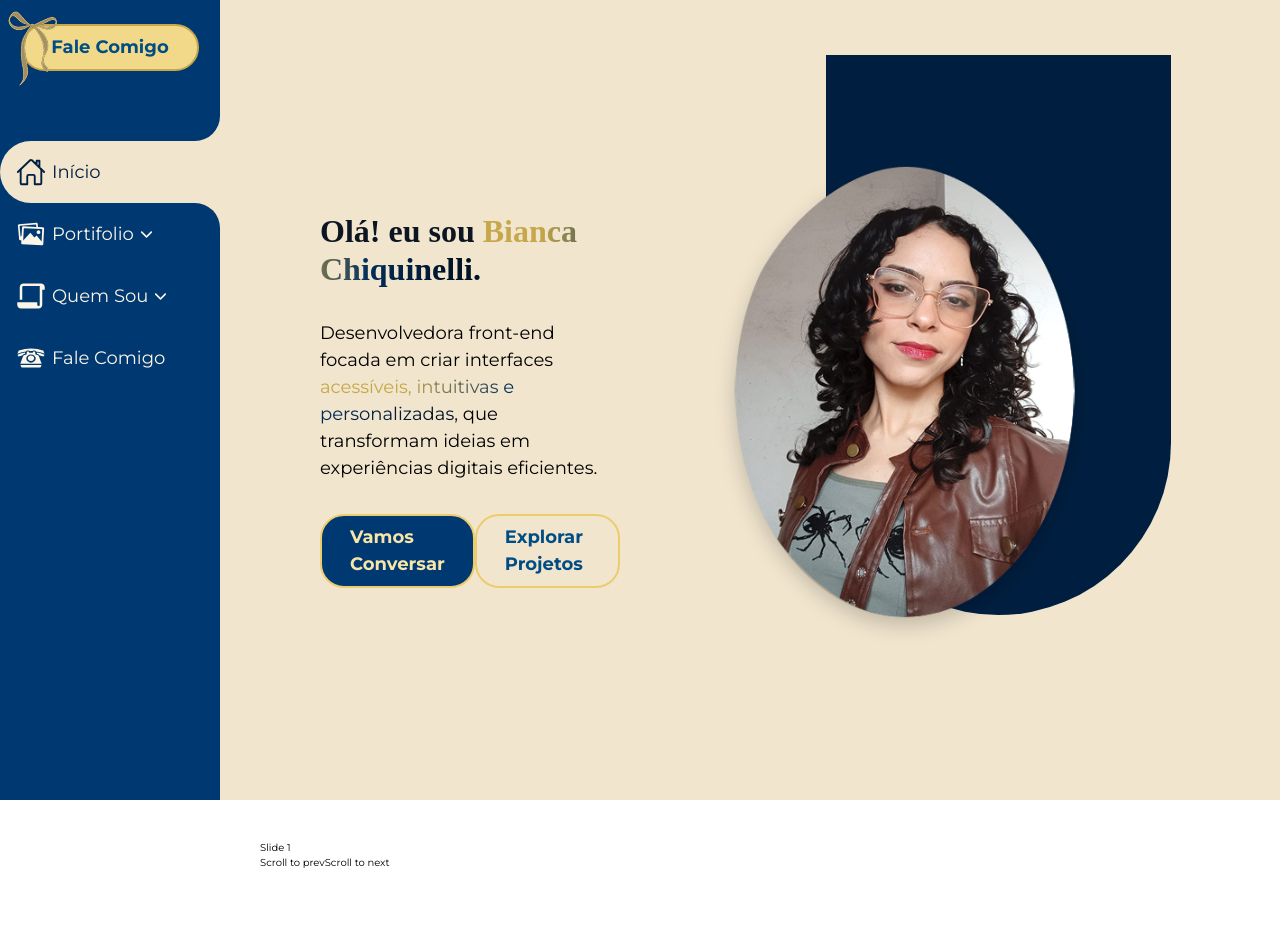
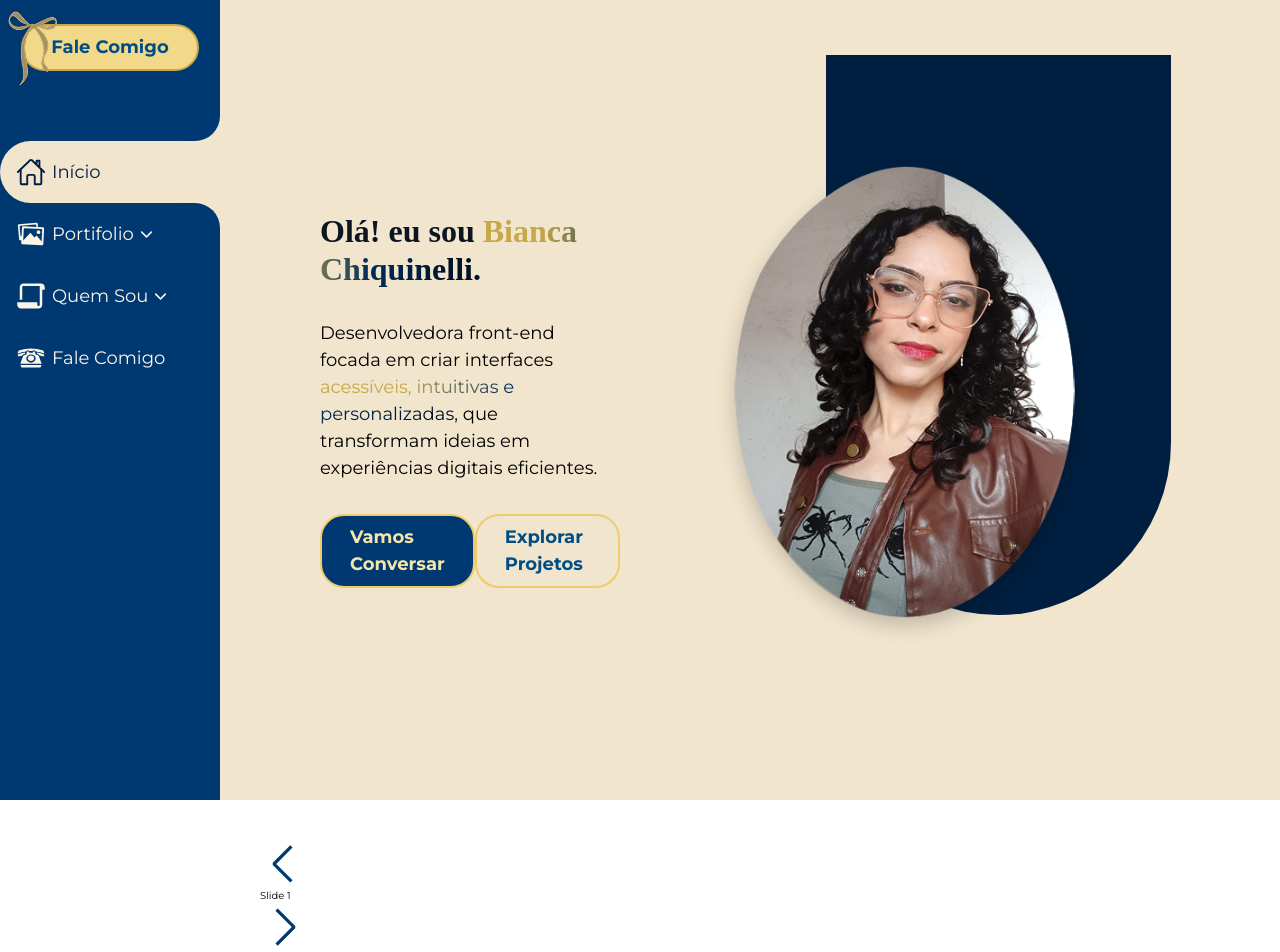
Before and after one commit to chiquinelli-bia/portifolio, a React (Vite) app: page / in a window 1280 px wide. Shown: the top 952 px of the page. Built offline with nearby package versions, Linux system fonts and the light colour scheme; a web font is replaced by a local one.

Commit message:
feat(carouselButton): cria componente button para o carossel e importa

```diff
--- /dev/null
+++ b/src/pages/landingPage/sections/portifolio/gallery/carousel/carouselButton/button.module.css
@@ -0,0 +1,44 @@
+.carouselButton {
+  display: flex;
+  align-items: center;
+  justify-content: center;
+  width: 48px;
+  height: 48px;
+  border: none;
+  background: transparent;
+  cursor: pointer;
+  border-radius: 50%;
+  transition: background-color 0.2s ease;
+}
+
+.carouselButton:hover {
+  background-color: color-mix(
+    in srgb,
+    var(--color-brand-yellow-500) 15%,
+    transparent
+  );
+}
+
+.carouselButton:focus-visible {
+  outline: 2px solid var(--color-brand-yellow-100);
+  outline-offset: 2px;
+}
+
+.icon {
+  color: var(--color-brand-blue-400);
+  min-width: 6rem;
+  min-height: 6rem;
+  transition:
+    color 0.2s ease,
+    transform 0.2s ease;
+}
+
+.carouselButton:hover .icon {
+  color: var(--color-brand-blue-500);
+  transform: scale(1.08);
+}
+
+.carouselButton:active .icon {
+  color: var(--color-brand-blue-600);
+  transform: scale(0.95);
+}
--- /dev/null
+++ b/src/pages/landingPage/sections/portifolio/gallery/carousel/carouselButton/index.jsx
@@ -0,0 +1,21 @@
+import { VscChevronLeft, VscChevronRight } from "react-icons/vsc";
+import styles from "./button.module.css";
+
+export const CarouselButton = ({ direction, onClick, disabled = false }) => {
+  const isLeft = direction === "left";
+  return (
+    <button
+      className={styles.carouselButton}
+      type="button"
+      disabled={disabled}
+      onClick={onClick}
+      aria-label={isLeft ? "Projeto anterior" : "Próximo projeto"}
+    >
+      {isLeft ? (
+        <VscChevronLeft className={styles.icon} aria-hidden="true" />
+      ) : (
+        <VscChevronRight className={styles.icon} aria-hidden="true" />
+      )}
+    </button>
+  );
+};
--- a/src/pages/landingPage/sections/portifolio/gallery/carousel/index.jsx
+++ b/src/pages/landingPage/sections/portifolio/gallery/carousel/index.jsx
@@ -1,11 +1,13 @@
 import useEmblaCarousel from "embla-carousel-react";
 import styles from "./carousel.module.css";
+import { CarouselButton } from "./carouselButton";
 const Carousel = () => {
   const [emblaRef, emblaApi] = useEmblaCarousel({ loop: false });
   const scrollPrev = () => emblaApi?.scrollPrev();
   const scrollNext = () => emblaApi?.scrollNext();
   return (
-    <div className={styles.embla}>
+    <div className={styles.container}>
+      <CarouselButton direction="left" onClick={scrollPrev} />
       <div className={styles.embla__viewport} ref={emblaRef}>
         <div className={styles.embla__container}>
           <div className={styles.embla__slide}>Slide 1</div>
@@ -13,13 +15,7 @@ const Carousel = () => {
           <div className={styles.embla__slide}>Slide 3</div>
         </div>
       </div>
-
-      <button className={styles.embla__prev} onClick={scrollPrev}>
-        Scroll to prev
-      </button>
-      <button className={styles.embla__next} onClick={scrollNext}>
-        Scroll to next
-      </button>
+      <CarouselButton direction="Rigth" onClick={scrollNext} />n
     </div>
   );
 };
```
